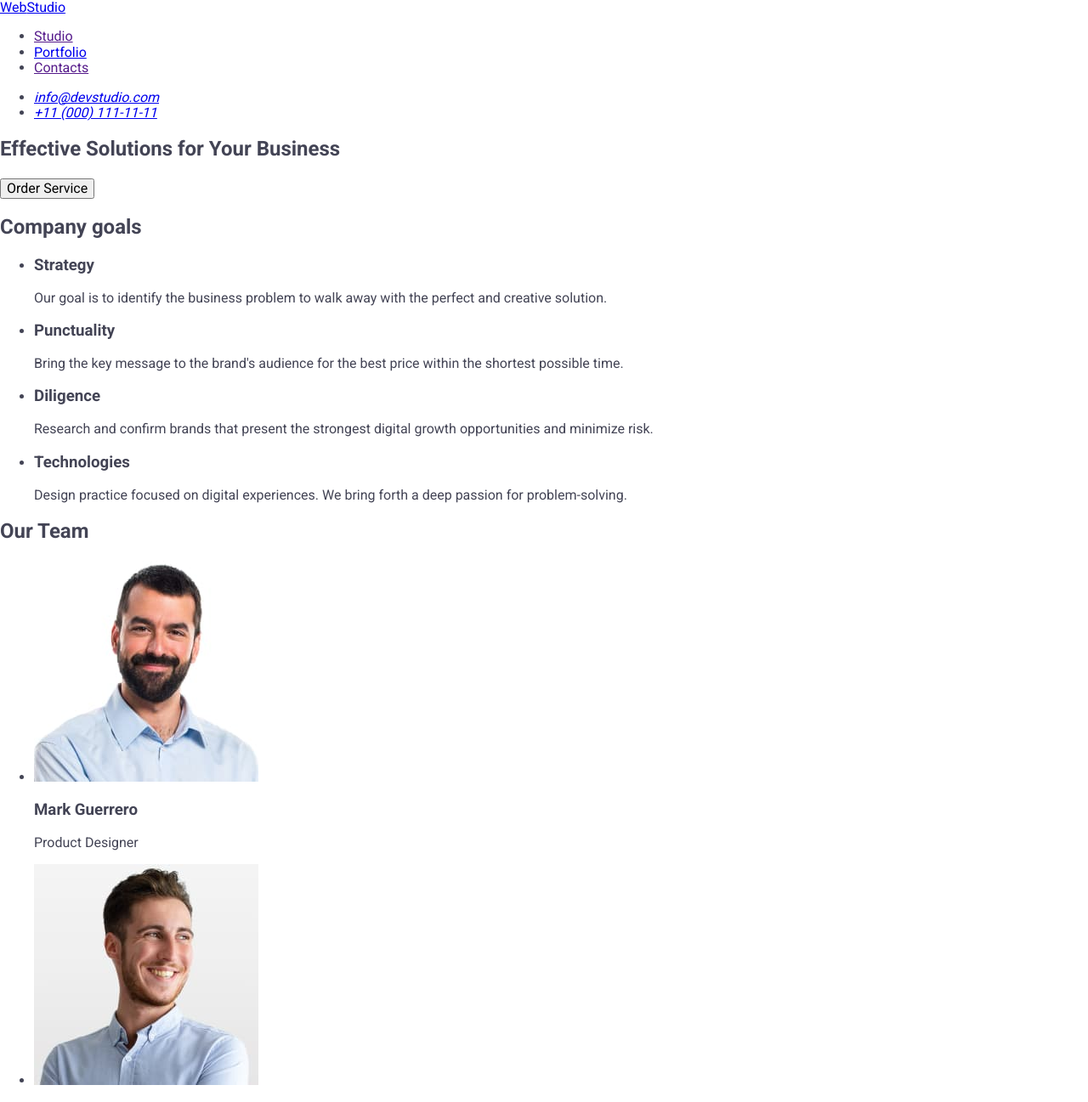
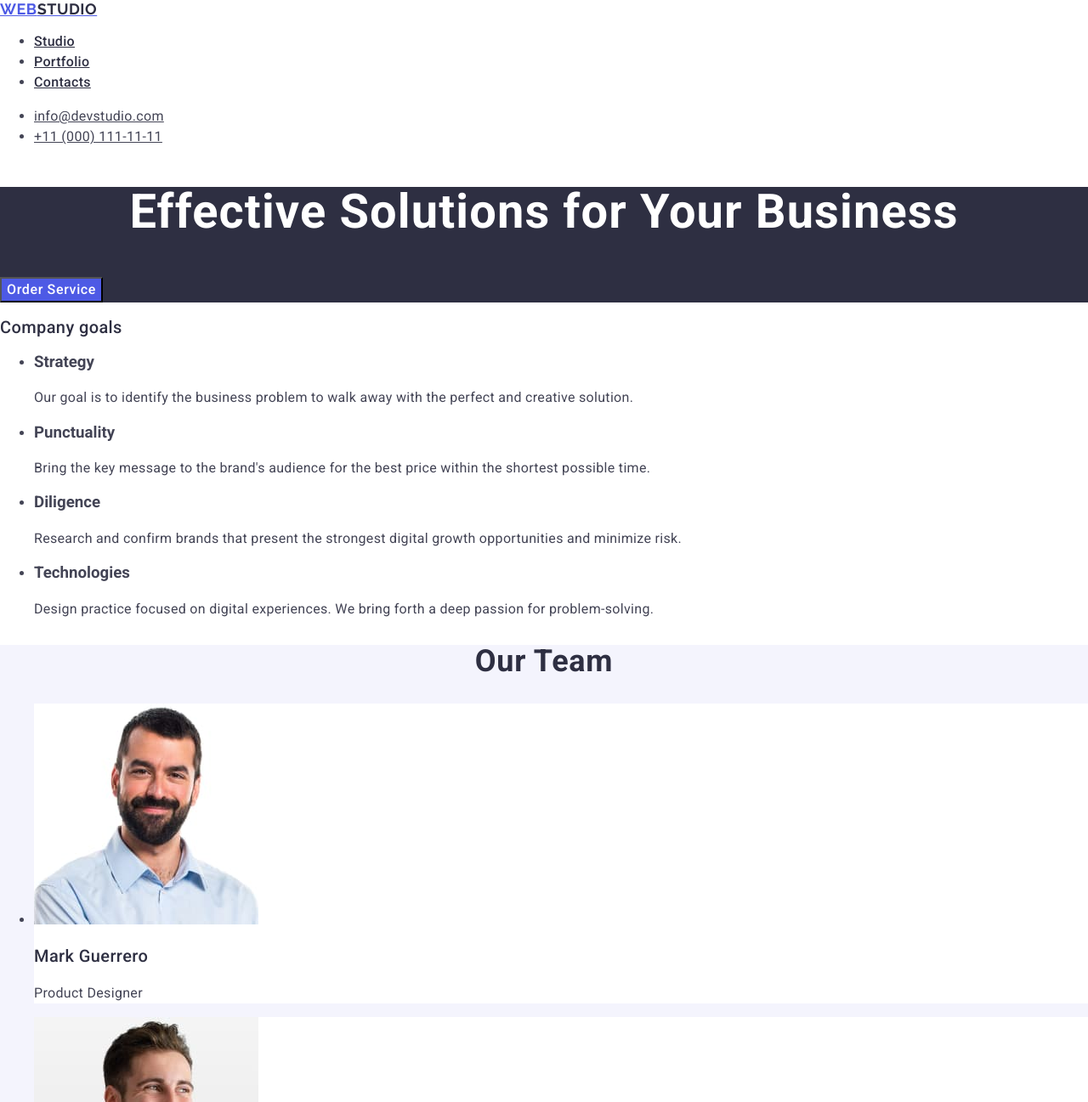
Before and after one commit to n-viktoriia/goit-markup-hw-02-, a plain HTML site: page index.html in a window 1280 px wide. Shown: the top 1297 px of the page at 85% size. Drawn offline with nearby package versions, Linux system fonts and the light colour scheme.

Commit message:
updated styles

```diff
--- a/css/styles.css
+++ b/css/styles.css
@@ -11,10 +11,18 @@
 .nav {
 }
 .logo {
+  font-family: "Raleway", sans-serif;
+  font-weight: 700;
+  font-size: 18px;
+  line-height: 1.17;
+  letter-spacing: 0.03em;
+  text-transform: uppercase;
+  color: #4d5ae5;
 }
 .link {
 }
 .logo-dark {
+  color: #2e2f42;
 }
 .nav-list {
 }
@@ -23,28 +31,71 @@
 .nav-item {
 }
 .nav-link {
+  font-weight: 500;
+  line-height: 1.5;
+  letter-spacing: 0.02em;
+  color: #2e2f42;
 }
+.nav-link:hover,
+.nav-link:focus {
+  color: #404bbf;
+}
+
 .header-address {
+  font-style: normal;
 }
 .address-list {
 }
 .address-item {
 }
 .address-link {
+  line-height: 1.5;
+  letter-spacing: 0.02em;
+  color: #434455;
+}
+.address-link:hover,
+.address-link:focus {
+  color: #404bbf;
 }
 .main {
 }
-.intro {
-}
 .section {
 }
+
+/* Intro section */
+.intro {
+  background-color: #2e2f42;
+}
 .intro-title {
+  font-size: 56px;
+  line-height: 1.07;
+  text-align: center;
+  letter-spacing: 0.02em;
+  color: #ffffff;
 }
 .intro-btn {
+  background-color: #4d5ae5;
+  font-family: "Roboto", sans-serif;
+  font-weight: 500;
+  font-size: 16px;
+  line-height: 1.5;
+  letter-spacing: 0.04em;
+  color: #ffffff;
+  cursor: pointer;
 }
+.intro-btn:hover,
+.intro-btn:focus {
+  background-color: #404bbf;
+}
+/* Goals section */
 .goals {
 }
 .goals-title {
+  font-weight: 500;
+  font-size: 20px;
+  line-height: 1.2;
+  letter-spacing: 0.02em;
+  color: #2e2f42;
 }
 .goals-list {
 }
@@ -53,38 +104,80 @@
 .goals-subtitle {
 }
 .goals-text {
+  font-size: 16px;
+  line-height: 1.5;
+  letter-spacing: 0.02em;
+  color: #434455;
 }
+/* Team section */
+
 .team {
+  background-color: #f4f4fd;
 }
 .team-title {
+  font-size: 36px;
+  line-height: 1.11;
+  text-align: center;
+  letter-spacing: 0.02em;
+  text-transform: capitalize;
+  color: #2e2f42;
 }
 .team-list {
+}
+.team-item {
+  background-color: #ffffff;
 }
 .team-img {
 }
 .team-subtitle {
+  font-weight: 500;
+  font-size: 20px;
+  line-height: 1.2;
+  letter-spacing: 0.02em;
+  color: #2e2f42;
 }
 .team-text {
+  font-size: 16px;
+  line-height: 1.5;
+  letter-spacing: 0.02em;
+  color: #434455;
 }
+/* Portfolio section */
 .portfolio {
 }
 .portfolio-title {
+  font-size: 36px;
+  line-height: 1.11;
+  text-align: center;
+  letter-spacing: 0.02em;
+  text-transform: capitalize;
+  color: #2e2f42;
 }
 .portfolio-list {
 }
 .portfolio-item {
 }
-.portfolio-link {
-}
 .portfolio-img {
 }
 .portfolio-subtitle {
+  font-weight: 500;
+  font-size: 20px;
+  line-height: 1.2;
+  letter-spacing: 0.02em;
+  color: #2e2f42;
 }
 .portfolio-text {
 }
+/* Footer */
 .footer {
+  background-color: #2e2f42;
 }
 .logo-light {
+  color: #f4f4fd;
 }
 .footer-text {
+  font-size: 16px;
+  line-height: 1.5;
+  letter-spacing: 0.02em;
+  color: #f4f4fd;
 }
--- a/index.html
+++ b/index.html
@@ -24,7 +24,7 @@
             <!-- logo -->
             <a class="logo link" href="./index.html">Web<span class="logo-dark">Studio</span></a>
             <ul class="nav-list list">
-                <li class="nav-item"><a class="nav-link link" href="">Studio</a></li>
+                <li class="nav-item"><a class="nav-link link" href="./index.htm">Studio</a></li>
                 <li class="nav-item"><a class="nav-link link" href="#portfolio">Portfolio</a></li>
                 <li class="nav-item"><a class="nav-link link" href="">Contacts</a></li>
             </ul>
@@ -79,19 +79,23 @@
         <section class="team section">
             <h2 class="team-title">Our Team</h2>
             <ul class="team-list list">
-                <li> <img class="team-img" src="./images/person1.jpg" alt="photo of a man" width="264">
+                <li class="team-item"> <img class="team-img" src="./images/person1.jpg" alt="photo of a man"
+                        width="264">
                     <h3 class="team-subtitle">Mark Guerrero</h3>
                     <p class="team-text"> Product Designer</p>
                 </li>
-                <li> <img class="team-img" src="./images/person2.jpg" alt="photo of a man" width="264">
+                <li class="team-item"> <img class="team-img" src="./images/person2.jpg" alt="photo of a man"
+                        width="264">
                     <h3 class="team-subtitle">Tom Ford</h3>
                     <p class="team-text">Frontend Developer</p>
                 </li>
-                <li> <img class="team-img" src="./images/person3.jpg" alt="photo of a woman" width="264">
+                <li class="team-item"> <img class="team-img" src="./images/person3.jpg" alt="photo of a woman"
+                        width="264">
                     <h3 class="team-subtitle">Camila Garcia</h3>
                     <p class="team-text">Marketing</p>
                 </li>
-                <li> <img class="team-img" src="./images/person4.jpg" alt="photo of a man" width="264">
+                <li class="team-item"> <img class="team-img" src="./images/person4.jpg" alt="photo of a man"
+                        width="264">
                     <h3 class="team-subtitle">Daniel Wilson</h3>
                     <p class="team-text">UI Designer</p>
                 </li>
@@ -102,49 +106,36 @@
             <h2 class="portfolio-title">Our Portfolio</h2>
             <ul class="portfolio-list list">
                 <li class="portfolio-item">
-                    <a class="portfolio-link link" href=""> <img class="portfolio-img" src="./images/portfolio1.jpg"
-                            alt="Banking App screenshots" width="360">
+                    <img class="portfolio-img" src="./images/portfolio1.jpg" alt="Banking App screenshots" width="360">
                     <h3 class="portfolio-subtitle">Banking App</h3>
                     <p class="portfolio-text">App</p>
-                    </a>
                 </li>
                 <li class="portfolio-item">
-                    <a class="portfolio-link link" href="">
                     <img class="portfolio-img" src="./images/portfolio2.jpg" alt="payment by a phone" width="360">
                     <h3 class="portfolio-subtitle">Cashless Payment</h3>
                     <p class="portfolio-text">Marketing</p>
-                    </a>
                 </li>
                 <li class="portfolio-item">
-                    <a class="portfolio-link link" href="">
-                        <img class="portfolio-img" src="./images/portfolio3.jpg"
-                            alt="photo of the app on PC and a phone" width="360">
+                    <img class="portfolio-img" src="./images/portfolio3.jpg" alt="photo of the app on PC and a phone"
+                        width="360">
                     <h3 class="portfolio-subtitle">Meditation App</h3>
                     <p class="portfolio-text">App</p>
-                    </a>
                 </li>
                 <li class="portfolio-item">
-                    <a class="portfolio-link link" href="">
                     <img class="portfolio-img" src="./images/portfolio4.jpg" alt="photo of a car" width="360">
                     <h3 class="portfolio-subtitle">Taxi Service</h3>
                     <p class="portfolio-text">Marketing</p>
-                    </a>
                 </li>
                 <li class="portfolio-item">
-                    <a class="portfolio-link link" href="">
                     <img class="portfolio-img" src="./images/portfolio5.jpg" alt="image of phone wallpapers"
                         width="360">
                     <h3 class="portfolio-subtitle">Screen Illustrations</h3>
                     <p class="portfolio-text">Design</p>
-                    </a>
                 </li>
                 <li class="portfolio-item">
-                    <a class="portfolio-link link" href="">
-                        <img class="portfolio-img" src="./images/portfolio6.jpg" alt="photo of a girl laughing"
-                            width="360">
+                    <img class="portfolio-img" src="./images/portfolio6.jpg" alt="photo of a girl laughing" width="360">
                     <h3 class="portfolio-subtitle">Online Courses</h3>
                     <p class="portfolio-text">Marketing</p>
-                    </a>
                 </li>
             </ul>
         </section>
```
Lines whose indentation alone changed are shown as unchanged.
